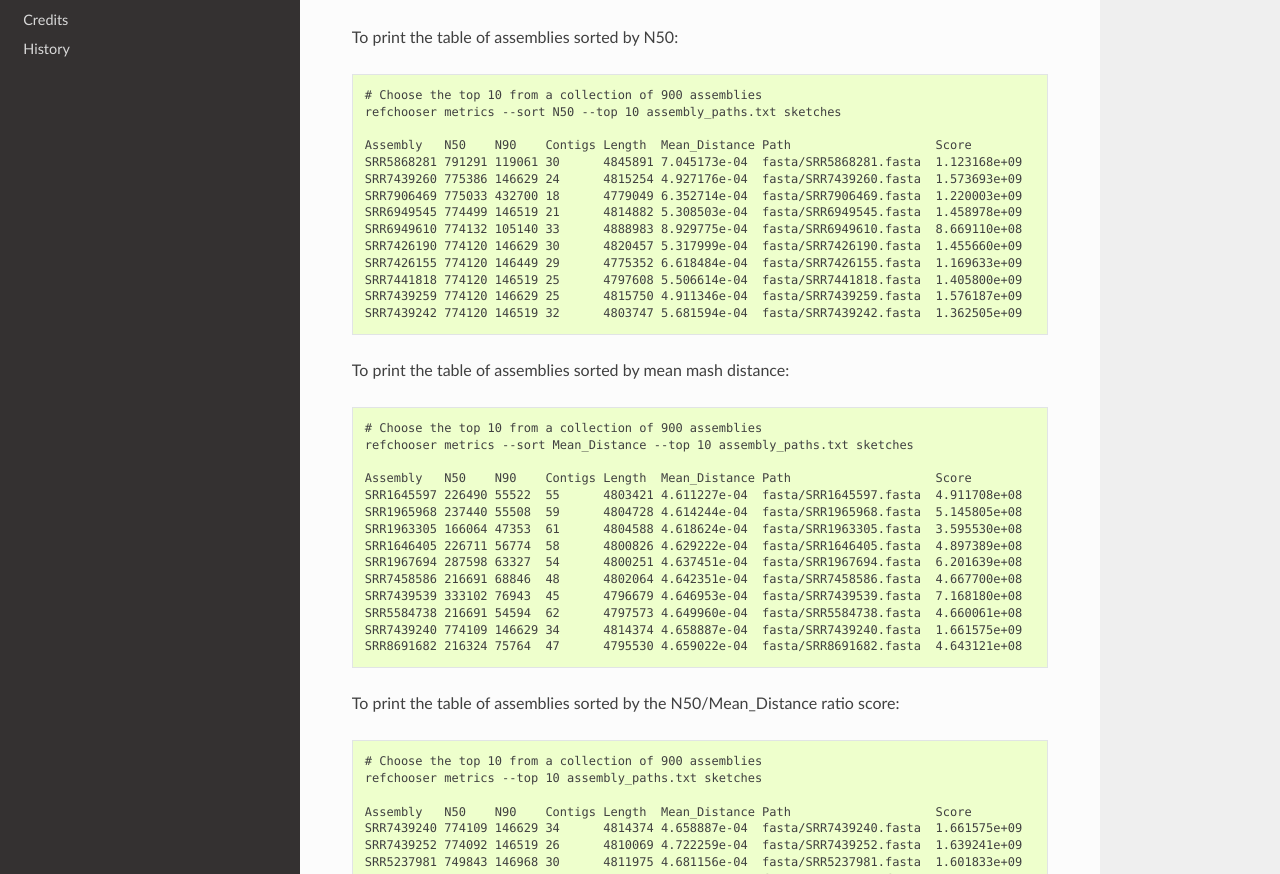
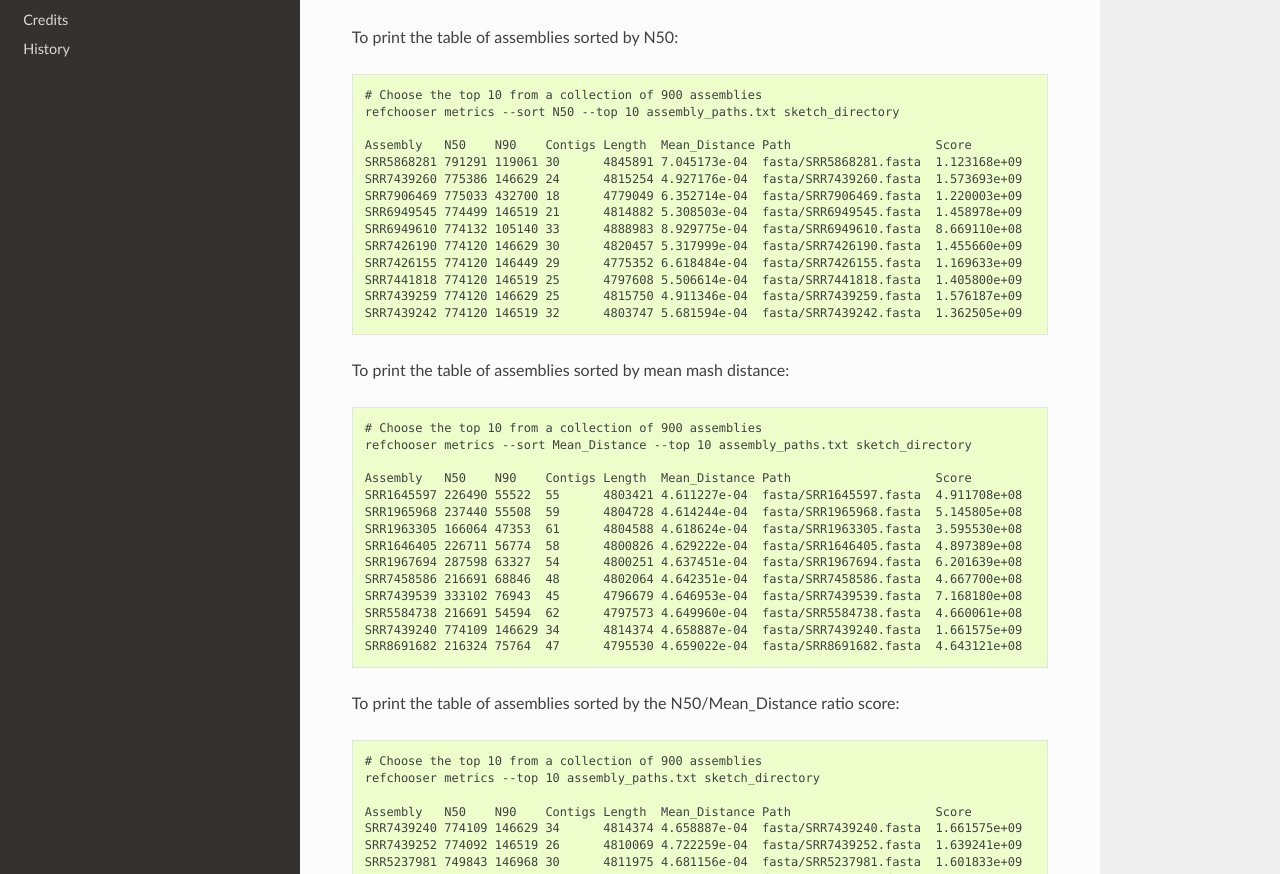
Before and after one commit to CFSAN-Biostatistics/refchooser, a Sphinx documentation site: the page built from docs/usage.rst, in a window 1280 px wide and 1400 px high, scrolled down 248 px. Shown: the part 246-1120 px from the top of the window. Built offline with Sphinx 7.4.7 and the Read the Docs theme 2.0.0, drawn with Linux system fonts in a browser that asks for light colours; some of the changed text lies outside the part shown.

Commit message:
Update usage docs.

```diff
--- a/docs/usage.rst
+++ b/docs/usage.rst
@@ -22,7 +22,7 @@ which is the N50/Distance ratio.
 To print the table of assemblies sorted by N50::
 
     # Choose the top 10 from a collection of 900 assemblies
-    refchooser metrics --sort N50 --top 10 assembly_paths.txt sketches
+    refchooser metrics --sort N50 --top 10 assembly_paths.txt sketch_directory
 
     Assembly   N50    N90    Contigs Length  Mean_Distance Path                    Score
     SRR5868281 791291 119061 30      4845891 7.045173e-04  fasta/SRR5868281.fasta  1.123168e+09
@@ -40,7 +40,7 @@ To print the table of assemblies sorted by N50::
 To print the table of assemblies sorted by mean mash distance::
 
     # Choose the top 10 from a collection of 900 assemblies
-    refchooser metrics --sort Mean_Distance --top 10 assembly_paths.txt sketches
+    refchooser metrics --sort Mean_Distance --top 10 assembly_paths.txt sketch_directory
 
     Assembly   N50    N90    Contigs Length  Mean_Distance Path                    Score
     SRR1645597 226490 55522  55      4803421 4.611227e-04  fasta/SRR1645597.fasta  4.911708e+08
@@ -58,7 +58,7 @@ To print the table of assemblies sorted by mean mash distance::
 To print the table of assemblies sorted by the N50/Mean_Distance ratio score::
 
     # Choose the top 10 from a collection of 900 assemblies
-    refchooser metrics --top 10 assembly_paths.txt sketches
+    refchooser metrics --top 10 assembly_paths.txt sketch_directory
 
     Assembly   N50    N90    Contigs Length  Mean_Distance Path                    Score
     SRR7439240 774109 146629 34      4814374 4.658887e-04  fasta/SRR7439240.fasta  1.661575e+09
```
